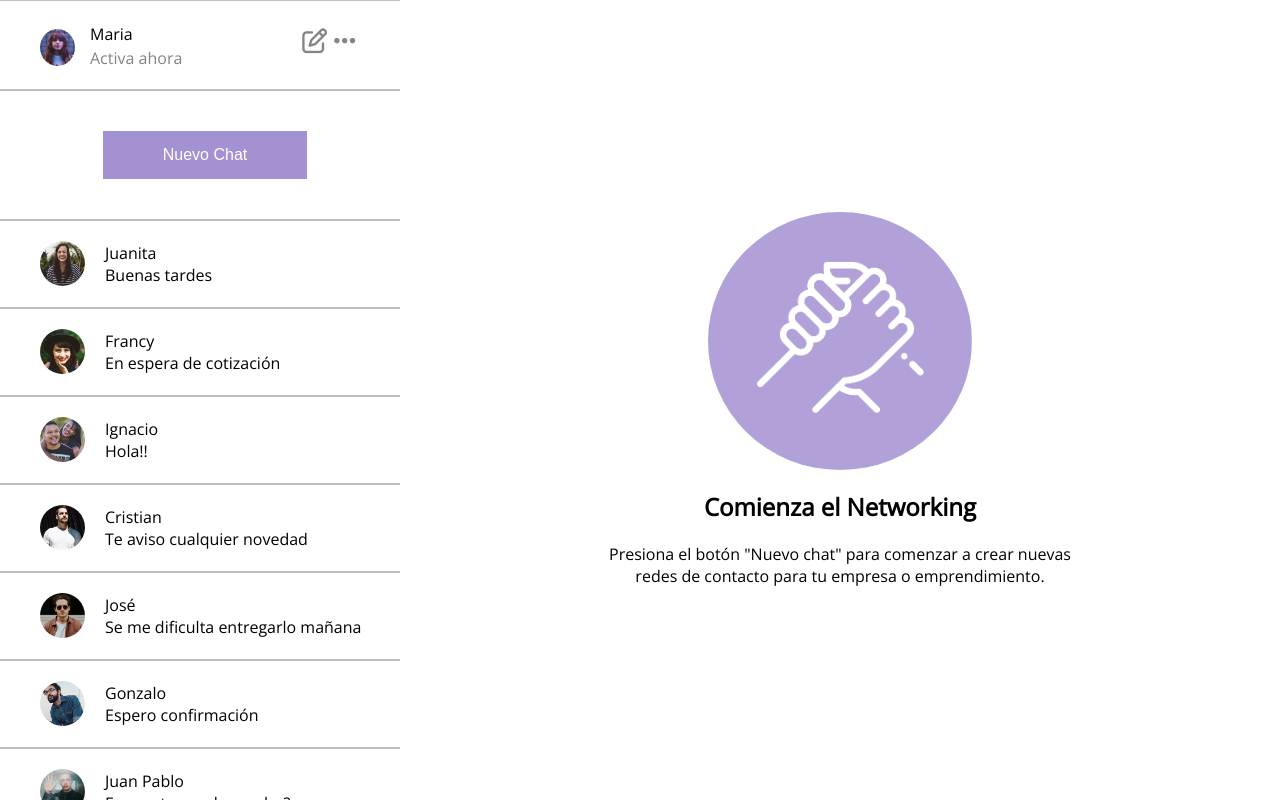
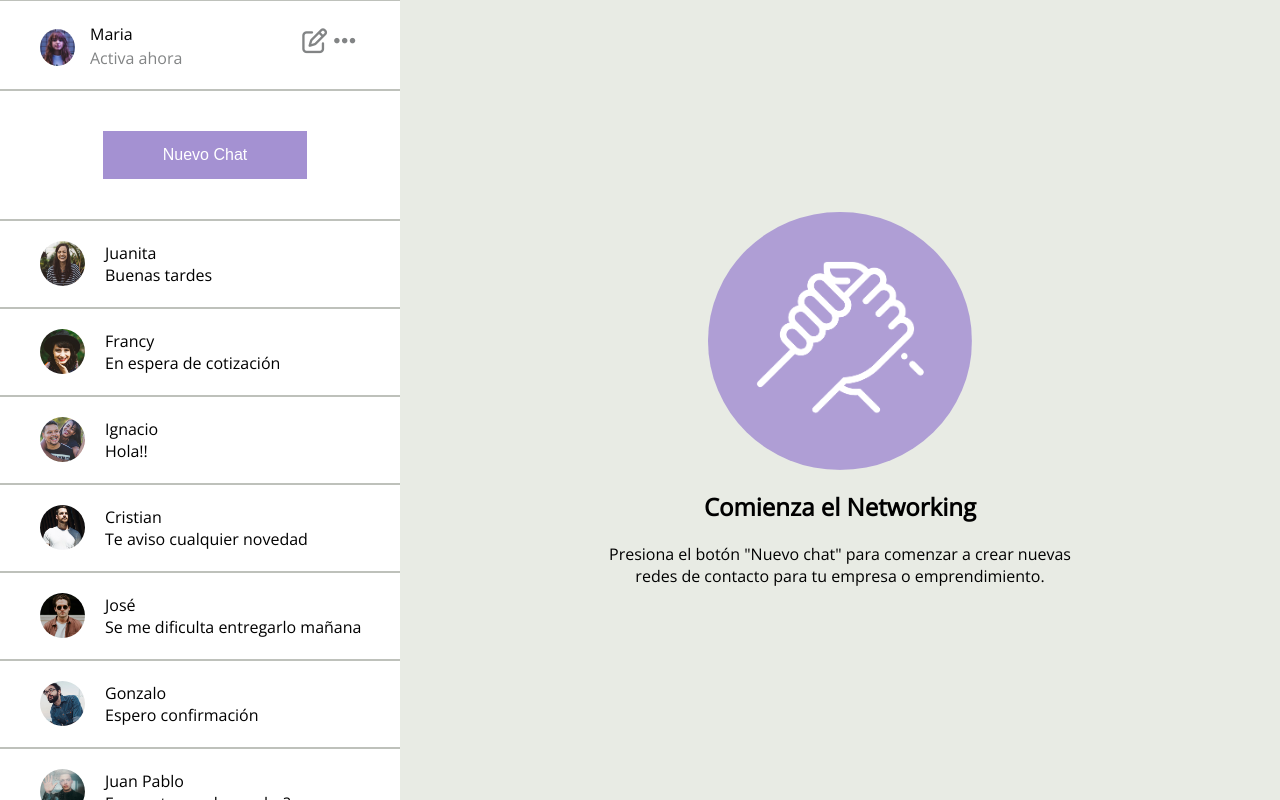
Before and after one commit to fdnrr/Flexbox, a plain HTML site: page index.html in a window 1280 px wide. Drawn offline with nearby package versions, Linux system fonts and the light colour scheme.

Commit message:
cambio bg-seccion principal

```diff
--- a/assets/css/style.css
+++ b/assets/css/style.css
@@ -106,6 +106,7 @@ padding-bottom: 15px;
     justify-content: center;
     align-items: center;
     flex-direction: column;
+    background-color: #e8ebe4;
 
 }
 .contenedor-plataforma {
```
